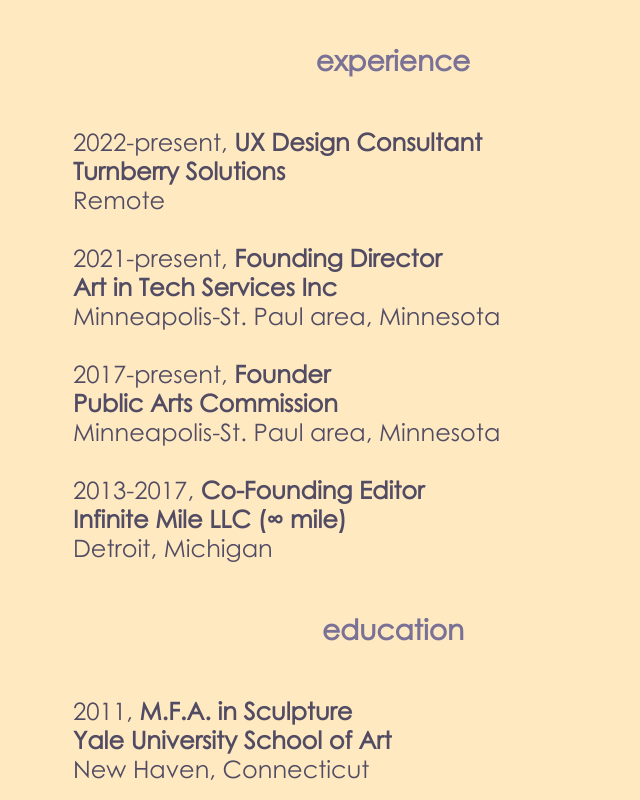
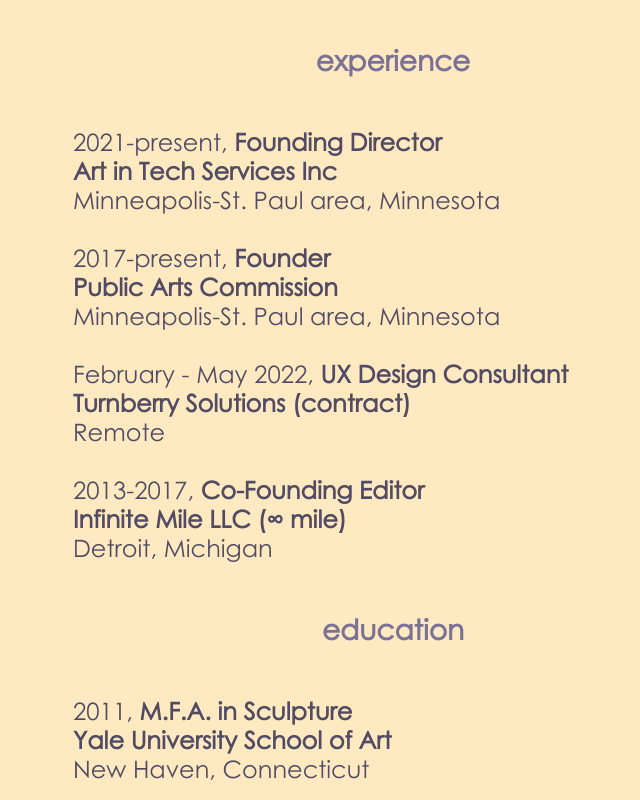
Before and after one commit to stephendewyer/stephendewyerwebwork, a Next.js app: page /about in a window 1280 px wide. Shown: the part 1340-2140 px from the top of the page, without its empty margins (247-887 px from the left). Built offline with nearby package versions, Linux system fonts and the light colour scheme.

Commit message:
updating resume

```diff
--- a/pages/about/index.js
+++ b/pages/about/index.js
@@ -30,9 +30,6 @@
                     experience
                 </div>
                 <div className={classes.profile_paragraphs}>
-                        2022-present, <span style={{fontWeight: "bold"}} >UX Design Consultant</span><br/>
-                        <span style={{fontWeight: "bold"}} >Turnberry Solutions</span><br/>
-                        Remote<br/><br/>
 
                         2021-present, <span style={{fontWeight: "bold"}} >Founding Director</span><br/>
                         <span style={{fontWeight: "bold"}} >Art in Tech Services Inc</span><br/>
@@ -41,6 +38,10 @@
                         2017-present, <span style={{fontWeight: "bold"}} >Founder</span><br/>
                         <span style={{fontWeight: "bold"}} >Public Arts Commission</span><br/>
                         Minneapolis-St. Paul area, Minnesota<br/><br/>
+
+                        February - May 2022, <span style={{fontWeight: "bold"}} >UX Design Consultant</span><br/>
+                        <span style={{fontWeight: "bold"}} >Turnberry Solutions (contract)</span><br/>
+                        Remote<br/><br/>
 
                         2013-2017, <span style={{fontWeight: "bold"}} >Co-Founding Editor</span><br/>
                         <span style={{fontWeight: "bold"}} >Infinite Mile LLC (<span>&#8734;</span> mile)</span><br/>
```
Also changed, not shown: 1 other file (tests, documents, lock files or other folders).
